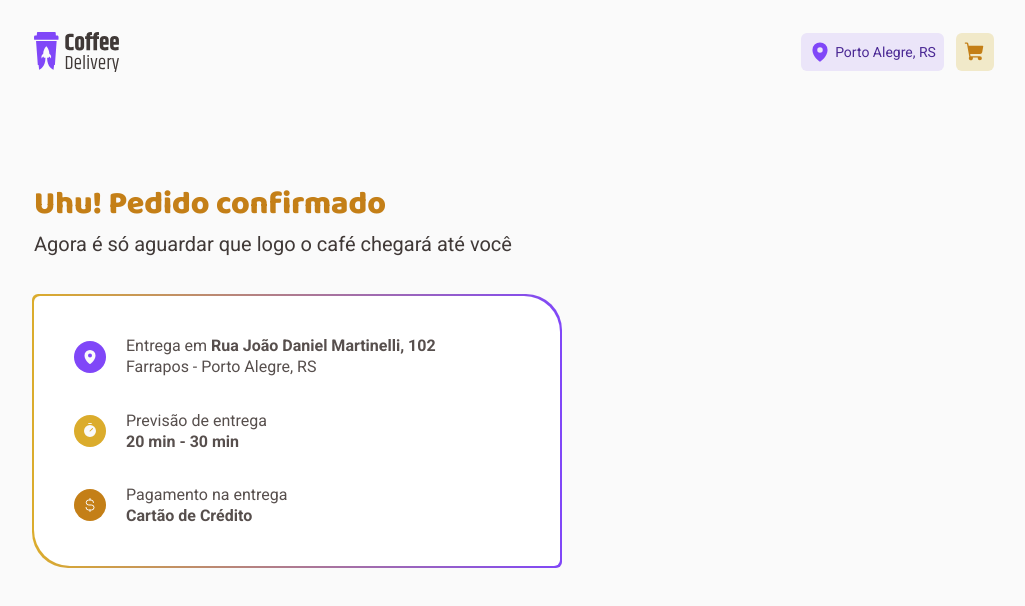
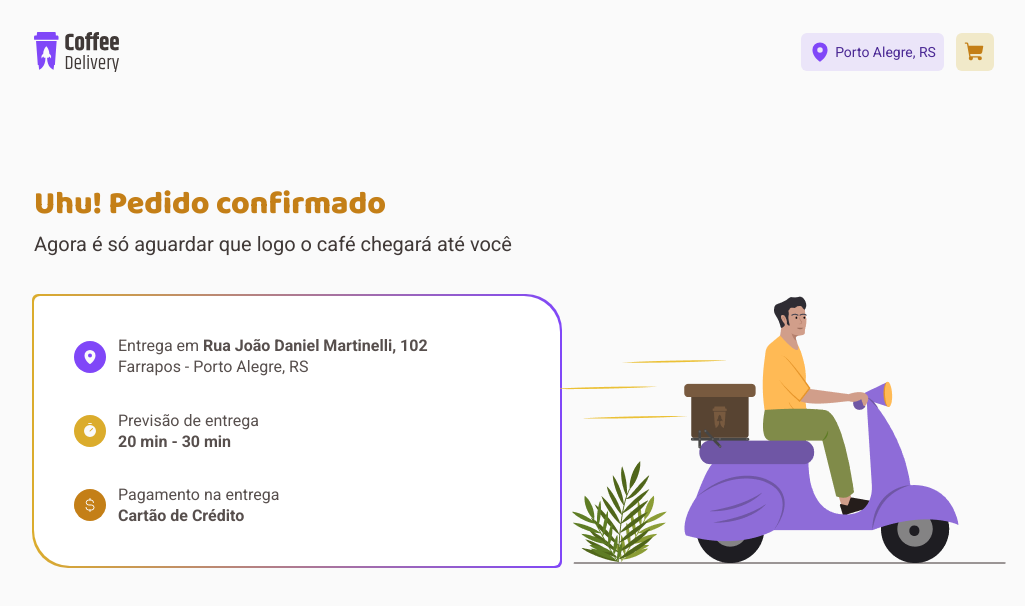
Before and after one commit to leticea/coffee-delivery, a React (Vite) app: page /success in a window 1280 px wide. Shown: the top 606 px of the page, without its empty margins (126-1151 px from the left). Built offline with nearby package versions, Linux system fonts and the light colour scheme.

Commit message:
feat(success): inserting illustration imagge

```diff
--- a/src/pages/Home/Introduction/styles.ts
+++ b/src/pages/Home/Introduction/styles.ts
@@ -89,7 +89,7 @@ export const InfoWithIcon = styled.li<InfoWithIconProps>`
   }
 `;
 
-export const CoffeeImage = styled.span`
+export const CoffeeImage = styled.div`
   img {
     width: 47.6rem;
     height: 36rem;
--- a/src/pages/Success/index.tsx
+++ b/src/pages/Success/index.tsx
@@ -1,9 +1,19 @@
-import { OrderInfo, OrderInfoWithIcon, Title } from "./styles";
+import {
+  IllustrationImage,
+  OrderInfo,
+  OrderInfoWithIcon,
+  Title,
+} from "./styles";
 import { CurrencyDollarSimple, MapPin, Timer } from "phosphor-react";
+
+import illustration from "../../assets/illustration.png";
 
 export function Success() {
   return (
     <>
+      <IllustrationImage>
+        <img src={illustration} />
+      </IllustrationImage>
       <Title>
         <p className="bold">Uhu! Pedido confirmado</p>
         <p className="normal">
--- a/src/pages/Success/styles.ts
+++ b/src/pages/Success/styles.ts
@@ -25,6 +25,16 @@ export const Title = styled.div`
   //border: 1px solid red;
 `;
 
+export const IllustrationImage = styled.div`
+  img {
+    position: absolute;
+    width: 49.2rem;
+    height: 29.3rem;
+    left: 52%;
+    top: 28.4rem;
+  }
+`;
+
 export const OrderInfo = styled.ul`
   width: 52.6rem;
   height: 27rem;
@@ -36,11 +46,11 @@ export const OrderInfo = styled.ul`
   border-radius: 6px 36px;
 
   position: relative;
-  background: white;
 
   display: flex;
   flex-direction: column;
 
+  background: white;
   list-style: none;
   gap: 3.2rem;
 
@@ -76,6 +86,7 @@ export const OrderInfoWithIcon = styled.li<OrderInfoWithIconProps>`
   display: flex;
   align-items: center;
   color: ${(props) => props.theme["gray-700"]};
+  gap: 1.2rem;
 
   p {
     font-size: 1.6rem;
@@ -87,7 +98,6 @@ export const OrderInfoWithIcon = styled.li<OrderInfoWithIconProps>`
   }
 
   svg {
-    margin: 0 2rem 0 0;
     border-radius: 9999px;
     width: 3.2rem;
     height: 3.2rem;
```
Also changed, not shown: src/assets/illustration.png (added).
